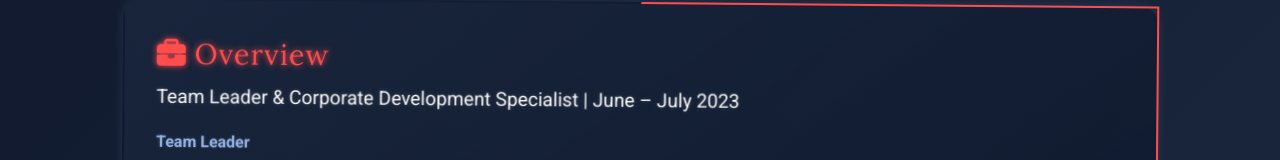
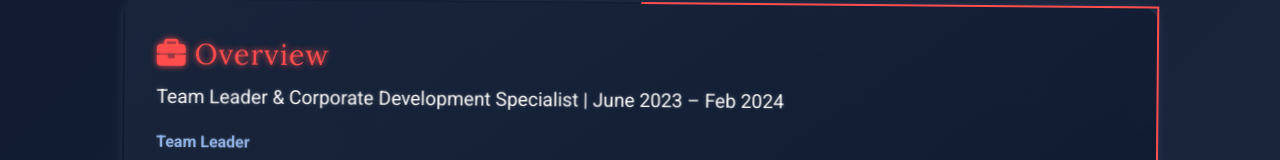
Before and after one commit to purvachalindrawar/Purva_Chalindrawar_Portfolio, a plain HTML site: page frontend/younity.html in a window 1280 px wide. Shown: the part 500-660 px from the top of the page. Drawn offline with nearby package versions, Linux system fonts and the light colour scheme.

Commit message:
Update employment duration in Younity overview

```diff
--- a/frontend/younity.html
+++ b/frontend/younity.html
@@ -699,7 +699,7 @@
     <!-- Overview -->
     <div class="narrative-panel">
       <div class="section-title"><i class="fas fa-briefcase me-2"></i>Overview</div>
-      <div class="section-subheading">Team Leader & Corporate Development Specialist | June – July 2023</div>
+      <div class="section-subheading">Team Leader & Corporate Development Specialist | June 2023 – Feb 2024</div>
       <p>
         <span class="typewriter highlight">Team Leader</span> and Corporate Development Specialist at <span class="highlight">Younity.in</span>, I worked under the guidance of <span class="highlight">Mr. Prafful Garg</span>, Founder & CEO, over two months in an online mode. My dual role involved leading a team of interns and driving corporate development initiatives, generating significant revenue and fostering team growth.
       </p>
```
